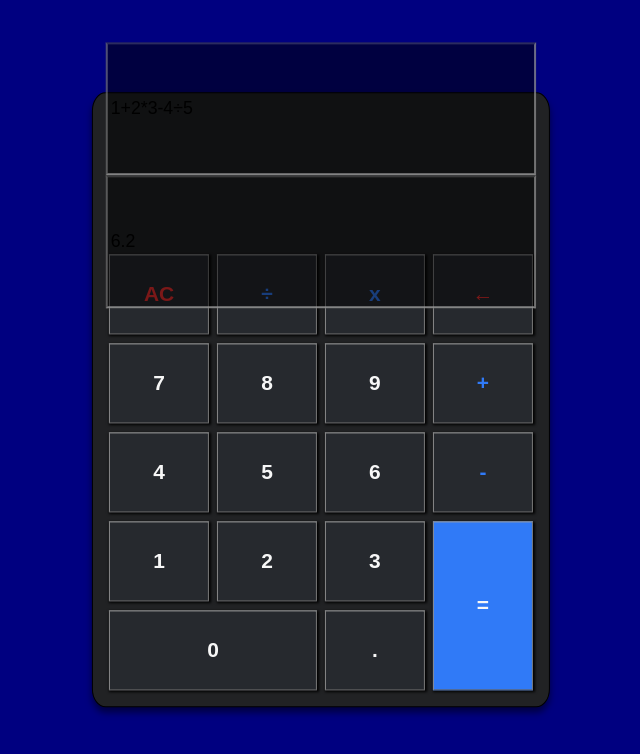
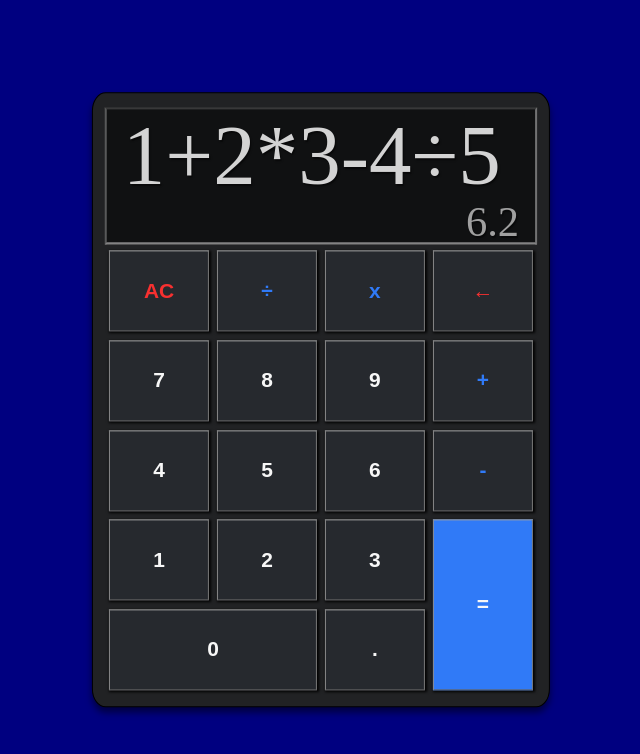
Before and after one commit to marcopadillo111/CalculatorDesign, a plain HTML site: page index.html in a window 1280 px wide. Shown: the whole page, without its empty margins (319-959 px from the left). Drawn offline with Linux system fonts and the light colour scheme; a web font is replaced by a local one.

Commit message:
Update myStyle.css

```diff
--- a/myStyle.css
+++ b/myStyle.css
@@ -1,6 +1,11 @@
 body {
     background-color: navy;
     font-family:Geneva, Tahoma, sans-serif;
+}
+
+@font-face  {
+    font-family: DigitalFont;
+    src: url(Technology-Bold.ttf);
 }
 
 table {
@@ -42,24 +47,45 @@ input[type="button"]:active {
     border-bottom: 1px solid rgba(160, 160, 160, 1);
     box-shadow: 1px 1px 2px 0.6px black inset;
     transform: translate(1px, 1px);
+    transition: 0.05s;
 }
 
 input[type="text"] {
+    font-family: digitalFont;
+    color: lightgray;
+    text-shadow: 1px 1px 1px rgba(0, 0, 0, 0.5);
+    background: transparent;
+    box-sizing: border-box;
+    border: none;
     width: 100%;
-    height: 100%;
-    box-sizing: border-box;
-    pointer-events: none;
-    background-color:rgba(0, 0, 0, 0.5);
-    border-top: 2px solid rgba(220, 220, 220, 0.2);
-    border-left: 2px solid rgba(200, 200, 200, 0.4);
-    border-right: 2px solid rgba(180, 180, 180, 0.6);
-    border-bottom: 2px solid rgba(160, 160, 160, 0.8);
+}
+
+input[type="text"]:first-child {
+    height: 70px;
+    font-size: 4em;
+}
+
+input[type="text"]:last-child {
+    height: 30px;
+    font-size: 2em;
+    text-align: right;
+    color: #a0a0a0;
+
 }
 
 #display {
     height: 100px;
     transform: scale(1.015);
     padding-bottom: 5px;
+    box-sizing: border-box;
+    pointer-events: none;
+    color: lightgray;
+    background-color: rgba(0, 0, 0, 0.5);
+    border-top: 2px solid rgba(220, 220, 220, 0.2);
+    border-left: 2px solid rgba(200, 200, 200, 0.4);
+    border-right: 2px solid rgba(180, 180, 180, 0.6);
+    border-bottom: 2px solid rgba(160, 160, 160, 0.8);
+    padding: 0px 10px;
 }
 
 #equal {
```
